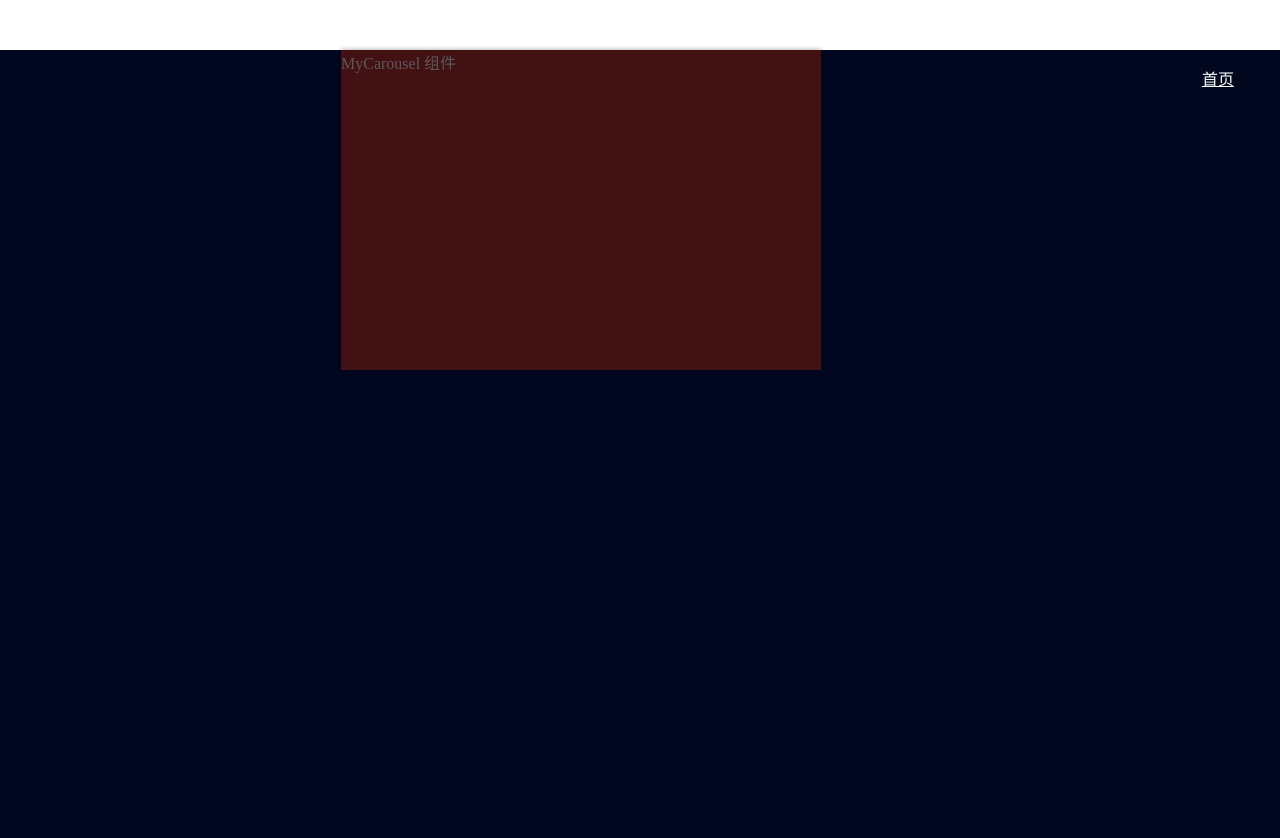
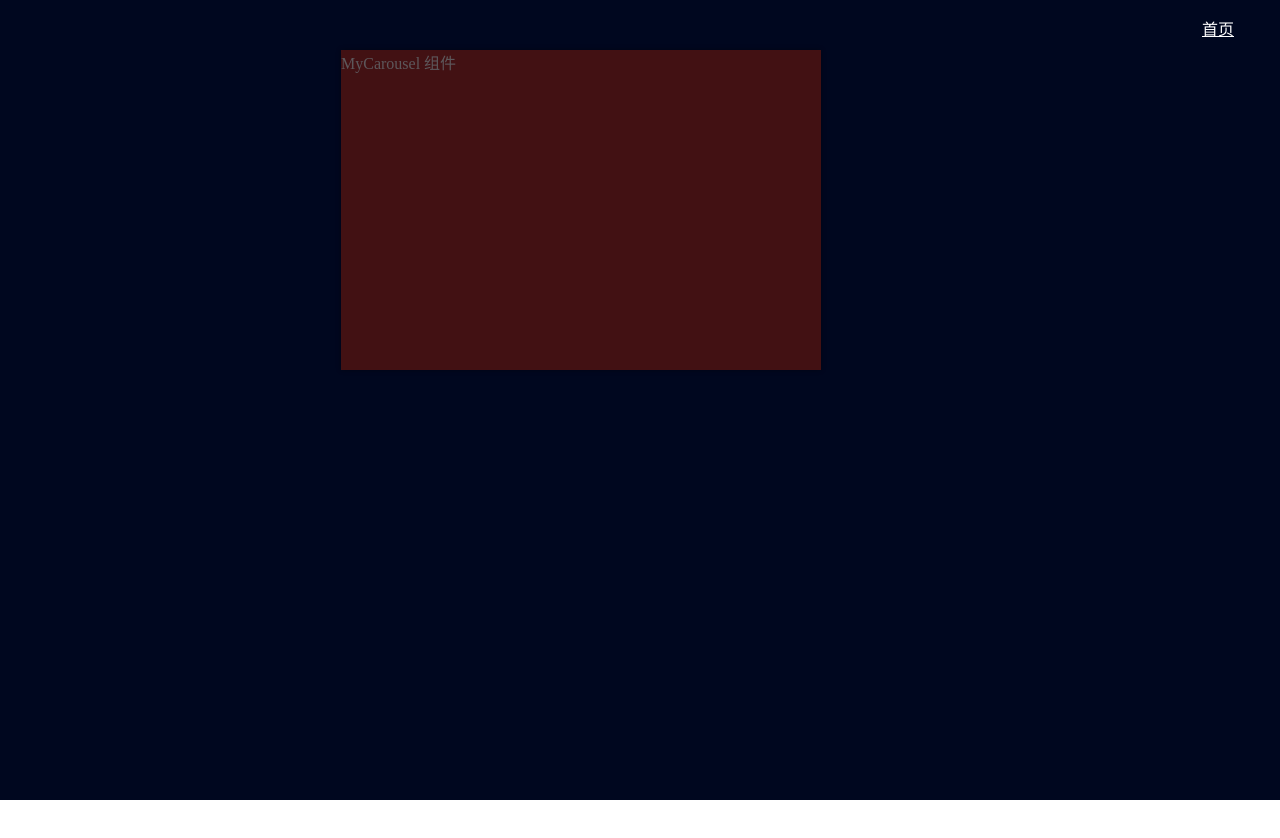
Before and after one commit to wuying052/some-buy, a React (Create React App) app: page /animation in a window 1280 px wide. Shown: the top 838 px of the page. After the commit the page ends 800 px from the top, so only its background shows below. Built offline with nearby package versions, Linux system fonts and the light colour scheme; some icons are missing.

Commit message:
样式优化

```diff
--- a/src/App.css
+++ b/src/App.css
@@ -1,3 +1,10 @@
+.App{
+  /* 防止与子页面外边距重叠 */
+  position: absolute;
+  width: 100%;
+  overflow-x: hidden;
+  /* border: 1px solid; */
+}
 /* 重置样式 */
 body{
   margin: 0;
--- a/src/style/common.scss
+++ b/src/style/common.scss
@@ -9,7 +9,7 @@
 }
 .home{
   padding: 50px;
-  .content{
+  .right-content{
     position: absolute;
     right: 10px;
     top: 100px;
--- a/src/view/index.jsx
+++ b/src/view/index.jsx
@@ -10,7 +10,7 @@ const HomePage = ()=>{
   }
   return (
     <div className='home'>
-      <div className="content">
+      <div className="right-content">
         {
           home.map((i,index)=>(
             <div className='item' key={index}>
```
